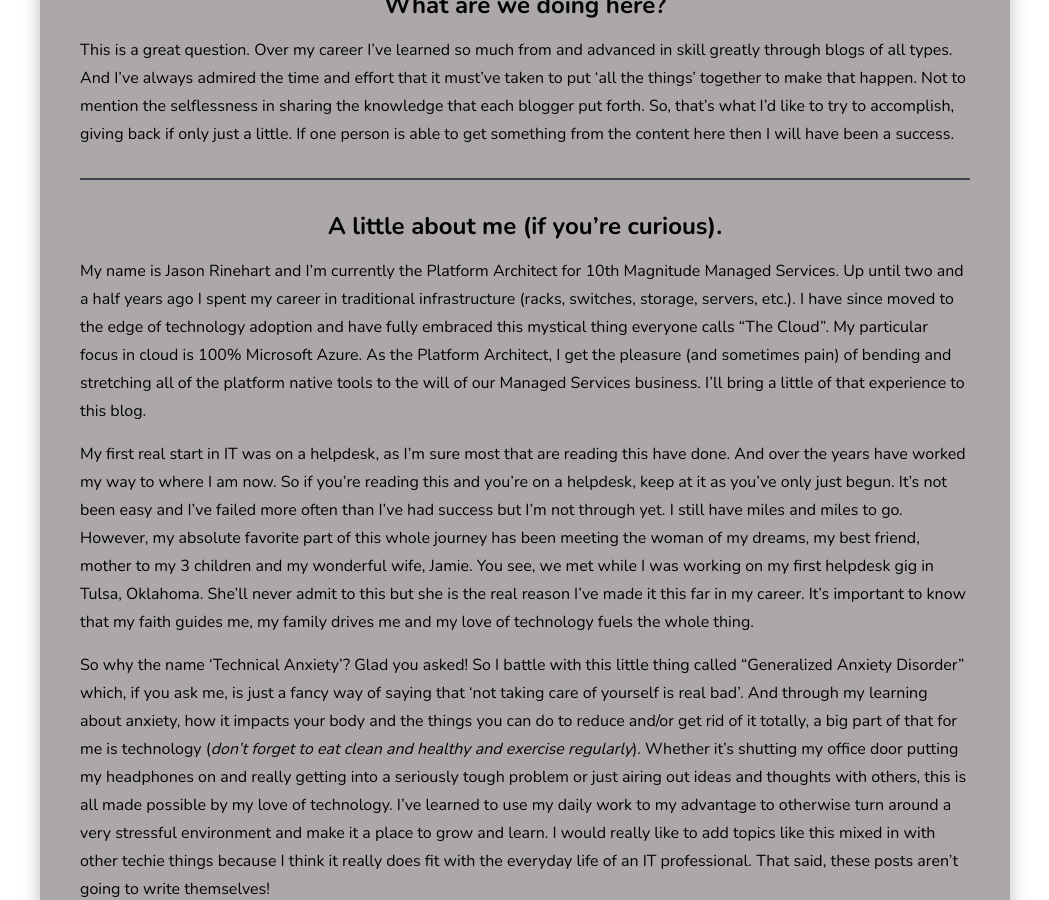
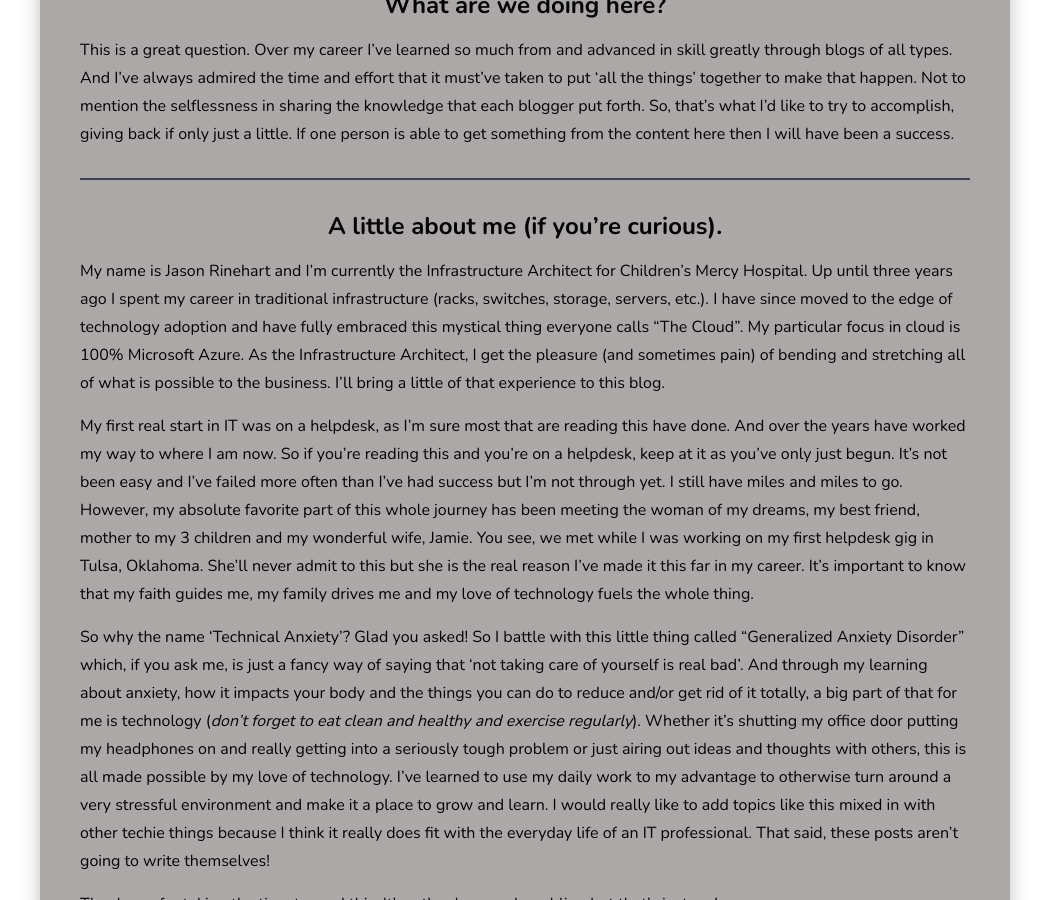
Before and after one commit to technicalanxiety/technicalanxiety.github.io, a Jekyll site: the page built from _pages/about.md, in a window 1280 px wide and 900 px high, scrolled down 1000 px. Shown: the whole window, without its empty margins (115-1164 px from the left). Built offline with Jekyll 4.4.1, drawn with Linux system fonts in a browser that asks for light colours; nearby versions of some CDN libraries.

Commit message:
Update about.md
Updated workplace

```diff
--- a/_pages/about.md
+++ b/_pages/about.md
@@ -19,7 +19,7 @@ This is a great question. Over my career I've learned so much from and advanced
 ***
 ### A little about me (if you're curious).
 {: .text-center}
-My name is Jason Rinehart and I'm currently the Platform Architect for 10th Magnitude Managed Services. Up until two and a half years ago I spent my career in traditional infrastructure (racks, switches, storage, servers, etc.). I have since moved to the edge of technology adoption and have fully embraced this mystical thing everyone calls "The Cloud". My particular focus in cloud is 100% Microsoft Azure. As the Platform Architect, I get the pleasure (and sometimes pain) of bending and stretching all of the platform native tools to the will of our Managed Services business. I'll bring a little of that experience to this blog.
+My name is Jason Rinehart and I'm currently the Infrastructure Architect for Children's Mercy Hospital. Up until three years ago I spent my career in traditional infrastructure (racks, switches, storage, servers, etc.). I have since moved to the edge of technology adoption and have fully embraced this mystical thing everyone calls "The Cloud". My particular focus in cloud is 100% Microsoft Azure. As the Infrastructure Architect, I get the pleasure (and sometimes pain) of bending and stretching all of what is possible to the business. I'll bring a little of that experience to this blog.
 
 My first real start in IT was on a helpdesk, as I'm sure most that are reading this have done. And over the years have worked my way to where I am now. So if you're reading this and you're on a helpdesk, keep at it as you've only just begun. It's not been easy and I've failed more often than I've had success but I'm not through yet. I still have miles and miles to go. However, my absolute favorite part of this whole journey has been meeting the woman of my dreams, my best friend, mother to my 3 children and my wonderful wife, Jamie. You see, we met while I was working on my first helpdesk gig in Tulsa, Oklahoma. She'll never admit to this but she is the real reason I've made it this far in my career. It's important to know that my faith guides me, my family drives me and my love of technology fuels the whole thing.
 
```
